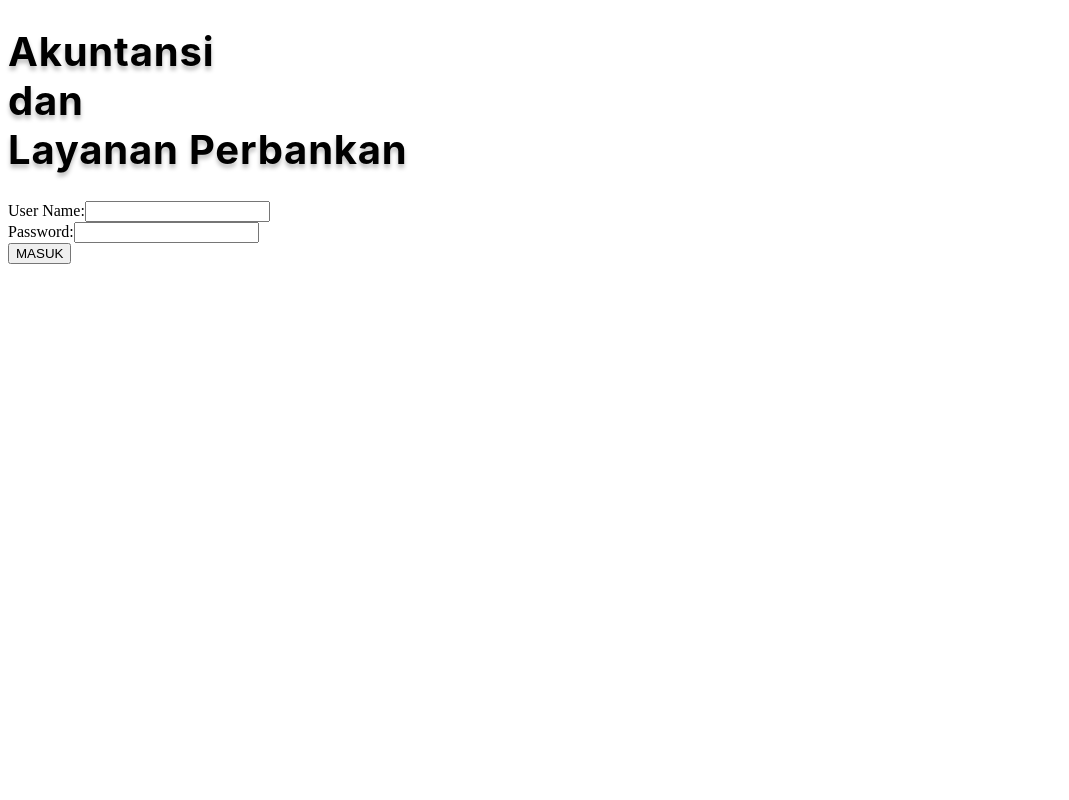
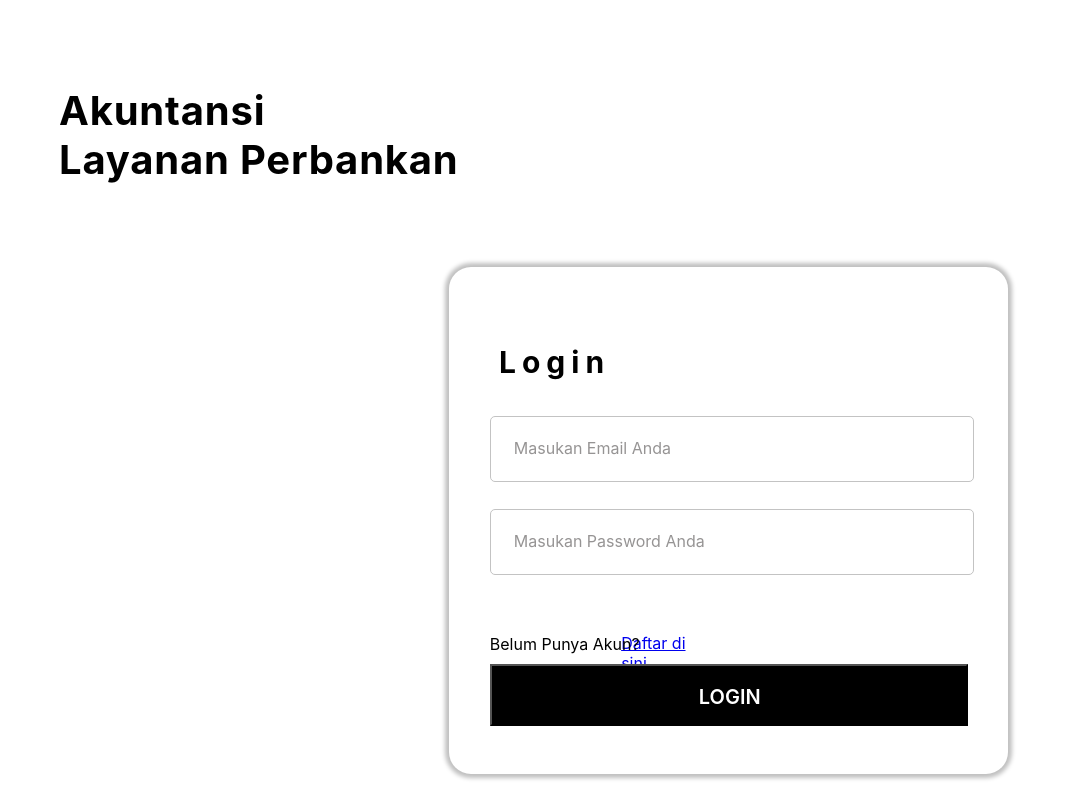
Before and after one commit to Yakjud/Prototype, a plain HTML site: page Login.HTML in a window 1280 px wide. Shown: the whole page, without its empty margins (0-1069 px from the left). Drawn offline with Linux system fonts and the light colour scheme.

Commit message:
loginfix

```diff
--- a/Login.HTML
+++ b/Login.HTML
@@ -3,22 +3,141 @@
 <head>
     <meta charset="UTF-8">
     <meta name="viewport" content="width=device-width, initial-scale=1.0">
-    <title>Aku-Laper</title>
-    <style>
-        h1{color: #000;
-text-shadow: 0px 4px 4px rgba(0, 0, 0, 0.25);
-font-family: Inter;
-font-size: 40px;
-font-style: normal;
-font-weight: 700;
-line-height: normal;
-letter-spacing: 0.8px;}
-    </style>
+    <title>Login</title>
 </head>
+<style>
+    body{width: 70%;
+        height: 70%;
+        position: relative;
+        background: white}
+    .judul{
+        left: 51px;
+        top: 51px;
+        position: absolute;
+        color: black;
+        font-size: 40px;
+        font-family: Inter;
+        font-weight: 700;
+        letter-spacing: 0.80px;
+        word-wrap: break-word}
+    .center{width: 559px;
+        height: 506.98px;
+        left: 441px;
+        top: 259px;
+        position: absolute}
+    .box{width: 559px;
+        height: 506.98px;
+        left: 0px;
+        top: 0px;
+        position: absolute;
+        background: white;
+        box-shadow: 0px 0px 4px 4px rgba(0, 0, 0, 0.25);
+        border-radius: 22px}
+    .login{width: 119.35px;
+        height: 36.72px;
+        left: 49.98px;
+        top: 46.92px;
+        position: absolute;
+        color: black;
+        font-size: 30px;
+        font-family: Inter;
+        font-weight: 700;
+        letter-spacing: 6px;
+        word-wrap: break-word}
+    .padding-1{width: 478.41px;
+        height: 62.22px;
+        left: 40.80px;
+        top: 148.93px;
+        position: absolute}
+    .padding-2{width: 478.41px;
+        height: 62.22px;
+        left: 40.80px;
+        top: 241.76px;
+        position: absolute}
+    .user{width: 478.41px;
+        height: 62.22px;
+        left: 0px;
+        top: 0px;
+        position: absolute;
+        background: white;
+        border-radius: 5px;
+        border: 1px #C3C3C3 solid}
+    .password{width: 478.41px;
+        height: 62.22px;
+        left: 0px;
+        top: 0px;
+        position: absolute;
+        background: white;
+        border-radius: 5px;
+        border: 1px #C3C3C3 solid}
+    ::placeholder{left: 23px;
+        top: 21px;
+        position: absolute;
+        color: #969494;
+        font-size: 16px;
+        font-family: Inter;
+        font-weight: 400;
+        word-wrap: break-word}
+    .sign-up{width: 154.03px;
+        height: 19.38px;
+        left: 40.80px;
+        top: 350.91px;
+        position: absolute;
+        color: black;
+        font-size: 16px;
+        font-family: Inter;
+        font-weight: 400;
+        word-wrap: break-word}
+    .daftar{width: 92.83px;
+        height: 19.38px;
+        left: 172.14px;
+        top: 365.91px;
+        position: absolute;
+        color: #A485FC;
+        font-size: 16px;
+        font-family: Inter;
+        font-weight: 400;
+        word-wrap: break-word}
+    .submit{width: 478.41px;
+        height: 62.22px;
+        left: 40.80px;
+        top: 396.81px;
+        position: absolute}
+    .tombol{width: 478.41px;
+        height: 62.22px;
+        left: 0px;
+        top: 0px;
+        position: absolute;
+        background: black}
+    .tulisan{left: 207px;
+        top: 19px;
+        position: absolute;
+        color: white;
+        font-size: 20px;
+        font-family: Inter;
+        font-weight: 600;
+        word-wrap: break-word}
+</style>
 <body>
-    <h1>Akuntansi<br>dan<br>Layanan Perbankan</h1>
-    <label>User Name:<input type="text" id="username"></label><br>
-    <label>Password:<input type="password" id="password"></label><br>
-    <button type="submit">MASUK</button>
+    <h1 class="judul">Akuntansi<br>Layanan Perbankan</h1>
+        <div class="center">
+            <div class="box">
+                <p class="login">Login</p><br>
+                    <div class="padding-1">
+                        <input class="user" type="text" id="username" placeholder="Masukan Email Anda"><br>
+                    </div>
+                    <div class="padding-2">
+                        <input class="password" type="password" id="password" placeholder="Masukan Password Anda"><br>
+                    </div>
+                    <div>
+                        <div class="daftar"><a href="laman/daftar.html">Daftar di sini</a></div><!--Link WOY-->
+                        <p class="sign-up">Belum Punya Akun?</p>
+                    </div>
+                    <div class="submit">
+                        <button class="tombol" type="submit">
+                            <div class="tulisan">LOGIN</button></div>
+                    </div>
+            </div>
+        </div>
 </body>
 </html>
```
